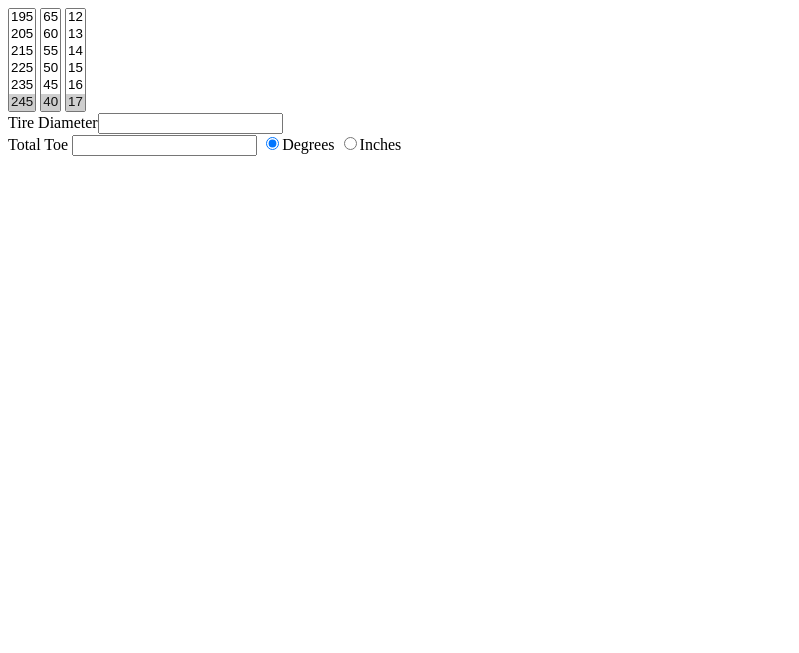
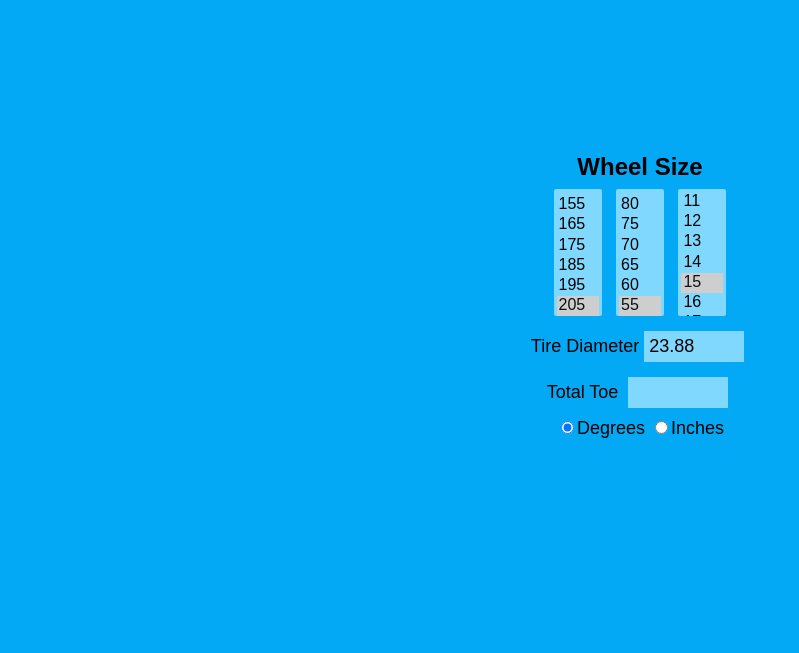
Before and after one commit to eli0shin/Toe-Calculator, a plain HTML site: page index.html in a window 1280 px wide. Shown: the whole page, without its empty margins (0-799 px from the left). Drawn offline with nearby package versions, Linux system fonts and the light colour scheme.

Commit message:
Fixed Stuff, Polished Interface

```diff
--- a/index.html
+++ b/index.html
@@ -3,11 +3,12 @@
   <meta charset="utf-8">
   <meta name="viewport" content="width=device-width, initial-scale=1.0">
   <title>Toe Calculator</title>
-  <link rel="stylesheet" src="style.css" type="text/css">
+  <link rel="stylesheet" href="style.css" type="text/css">
 </head>
 <body lang="en-us">
   <div id="content">
     <div id="circumference-calculator">
+      <h2>Wheel Size</h2>
       <select id="width" size="6">
         <option value="145">145</option>
         <option value="155">155</option>
@@ -15,11 +16,11 @@
         <option value="175">175</option>
         <option value="185">185</option>
         <option value="195">195</option>
-        <option value="205">205</option>
+        <option value="205" selected>205</option>
         <option value="215">215</option>
         <option value="225">225</option>
         <option value="235">235</option>
-        <option value="245" selected="">245</option>
+        <option value="245">245</option>
         <option value="255">255</option>
         <option value="265">265</option>
         <option value="275">275</option>
@@ -45,10 +46,10 @@
         <option value="70">70</option>
         <option value="65">65</option>
         <option value="60">60</option>
-        <option value="55">55</option>
+        <option value="55" selected>55</option>
         <option value="50">50</option>
         <option value="45">45</option>
-        <option value="40" selected="">40</option>
+        <option value="40">40</option>
         <option value="35">35</option>
         <option value="30">30</option>
         <option value="25">25</option>
@@ -61,9 +62,9 @@
         <option value="12">12</option>
         <option value="13">13</option>
         <option value="14">14</option>
-        <option value="15">15</option>
+        <option value="15" selected>15</option>
         <option value="16">16</option>
-        <option value="17" selected="">17</option>
+        <option value="17">17</option>
         <option value="18">18</option>
         <option value="19">19</option>
         <option value="20">20</option>
@@ -71,14 +72,15 @@
         <option value="22">22</option>
       </select>
     </div>
+
     <div id="toe-calculator">
-      Tire Diameter<input type="number" id="diameter"><br>
-      Total Toe <input type="number" id="total-toe-input">
-      <input type="radio" name="measurement" value="degrees" checked>Degrees
-      <input type="radio" name="measurement" value="inches">Inches
+        <h4>Tire Diameter<input type="number" id="diameter"></h4>
+      <div id="input">
+        <h4>Total Toe <input type="number" id="total-toe-input"></h4>
+        <input type="radio" name="measurement" value="degrees" checked>Degrees
+        <input type="radio" name="measurement" value="inches">Inches
+      </div>
       <div id="toe-result">
-        <div id="one-toe-result"></div>
-        <div id="total-toe-result"></div>
       </div>
 
     </div>
--- a/main.js
+++ b/main.js
@@ -10,14 +10,13 @@ function totalToe() {
     console.log(this.value);
     if ($('input[name = measurement]:checked').val() === 'degrees') {
         oneToe = (($('#diameter').val() / 2) * Math.sin(Math.PI * (this.value)) / 180) * 2;
-        $('#one-toe-result').text('Toe for One Wheel in Inches: ' + oneToe.toFixed(2));
-        $('#total-toe-result').text('Total Toe in Inches: ' + (oneToe * 2).toFixed(2));
+        $('#toe-result').html('<div>Total Toe in Inches:<h2>' + (oneToe * 2).toFixed(2) + '</h2></div><div>Toe for One Wheel in Inches:<h2>' + oneToe.toFixed(2) + '</h2></div>');
     } else if ($('input[name = measurement]:checked').val() === 'inches') {
         oneToe = Math.atan((this.value) / ($('#diameter').val())) * 180 / Math.PI;
-        $('#one-toe-result').text('Toe for One Wheel in Degrees: ' + oneToe.toFixed(2));
-        $('#total-toe-result').text('Total Toe in Degrees: ' + (oneToe / 2).toFixed(2));
+        $('#toe-result').html('<div> Total Toe in Degrees:<h2>' + (oneToe / 2).toFixed(2) + '</h1></div><div> Toe for One Wheel in Degrees:<h2>' + oneToe.toFixed(2) + '</h2></div>');
     }
 }
+$(diameter());
 $('#circumference-calculator').change(diameter);
 
 $('#total-toe-input').on('keyup', totalToe);
--- a/style.css
+++ b/style.css
@@ -1,43 +1,50 @@
-html, body, div, span, applet, object, iframe,
-h1, h2, h3, h4, h5, h6, p, blockquote, pre,
-a, abbr, acronym, address, big, cite, code,
-del, dfn, em, img, ins, kbd, q, s, samp,
-small, strike, strong, sub, sup, tt, var,
-b, u, i, center,
-dl, dt, dd, ol, ul, li,
-fieldset, form, label, legend,
-table, caption, tbody, tfoot, thead, tr, th, td,
-article, aside, canvas, details, embed,
-figure, figcaption, footer, header, hgroup,
-menu, nav, output, ruby, section, summary,
-time, mark, audio, video {
+body, html {
 	margin: 0;
-	padding: 0;
-	border: 0;
-	font-size: 100%;
-	font: inherit;
-	vertical-align: baseline;
-}
-/* HTML5 display-role reset for older browsers */
-article, aside, details, figcaption, figure,
-footer, header, hgroup, menu, nav, section {
-	display: block;
-}
-body {
+	padding; 0;
+	background-color: #03A9F4;
+	font-family: 'Titillium Web', sans-serif;
 	line-height: 1;
 }
-ol, ul {
-	list-style: none;
+h2 {
+	font-size: 24px;
+	margin: 5px;
 }
-blockquote, q {
-	quotes: none;
+h4 {
+	font-size: 18px;
+	font-weight: normal;
+	margin: 5px;
 }
-blockquote:before, blockquote:after,
-q:before, q:after {
-	content: '';
-	content: none;
+select {
+	width: 3em;
+	padding: 3px;
+	margin: 5px;
+	font-size: 16px;
+	background-color: #80D8FF;
+	border: 0;
 }
-table {
-	border-collapse: collapse;
-	border-spacing: 0;
+input[type=number] {
+	width: 5em;
+	background-color: #80D8FF;
+	border: 0;
+	font-size: 18px;
+	padding: 5px;
+	margin: 5px;
 }
+#content {
+	position: absolute;
+	margin: auto;
+	left: 0;
+	right: 0;
+	top:0;
+	bottom: 0;
+	max-width: 500px;
+	max-height: 500px;
+	text-align: center;
+}
+#input{
+	font-size: 18px;
+}
+#toe-result {
+	margin: 25px;
+	font-size: 18px;
+}
```
